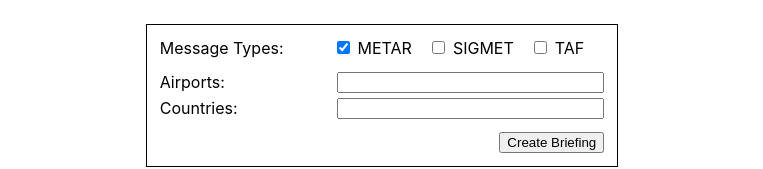
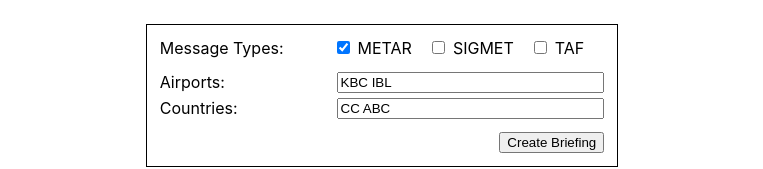
Before and after one commit to Zendo93/ibl-interview, an Angular app: page / in a window 1280 px wide. Shown: the top 169 px of the page, without its empty margins (258-1021 px from the left). Built offline with nearby package versions, Linux system fonts and the light colour scheme.

Commit message:
briefing

```diff
--- a/src/app/briefing-form/briefing-form.component.html
+++ b/src/app/briefing-form/briefing-form.component.html
@@ -5,9 +5,9 @@
           <span>Message Types:</span>
         </td>
         <td style="padding-bottom: 10px;">
-          <app-checkbox id="1" name="1" label="METAR" value="METAR" checked />
-          <app-checkbox id="2" name="2" label="SIGMET" value="SIGMET" />
-          <app-checkbox id="3" name="3" label="TAF" value="TAF" />
+          <app-checkbox (change)="setMessageType($event)" id="1" name="messageType" label="METAR" value="METAR" checked />
+          <app-checkbox (change)="setMessageType($event)" id="2" name="messageType" label="SIGMET" value="SIGMET" />
+          <app-checkbox (change)="setMessageType($event)" id="3" name="messageType" label="TAF" value="TAF" />
         </td>
       </tr>
       <tr>
@@ -15,7 +15,7 @@
           <span>Airports:</span>
         </td>
         <td>
-          <input style="width: -webkit-fill-available;" type="text" id="name" name="name" />
+          <input [(ngModel)]="airports" style="width: -webkit-fill-available;" type="text" id="airports" name="airports" />
         </td>
       </tr>
       <tr>
@@ -23,7 +23,7 @@
           <span>Countries:</span>
         </td>
         <td style="padding-bottom: 10px;">
-          <input style="width: -webkit-fill-available;" type="text" id="name" name="name" />
+          <input [(ngModel)]="countries" style="width: -webkit-fill-available;" type="text" id="countries" name="countries" />
         </td>
       </tr>
       <tr>
--- a/src/app/briefing-form/briefing-form.component.ts
+++ b/src/app/briefing-form/briefing-form.component.ts
@@ -1,13 +1,48 @@
 import { Component } from '@angular/core';
 import { CheckboxComponent } from '../checkbox/checkbox.component';
+import { Briefing } from '../model/briefing';
+import { FormsModule } from '@angular/forms';
 
 @Component({
   selector: 'app-briefing-form',
   standalone: true,
-  imports: [CheckboxComponent],
+  imports: [CheckboxComponent, FormsModule],
   templateUrl: './briefing-form.component.html',
   styleUrl: './briefing-form.component.css'
 })
 export class BriefingFormComponent {
+  model = new Briefing(["METAR"], ["KBC", "IBL"], ["CC", "ABC"]);
 
+  setMessageType(event: any) {
+    console.log(event.target.checked);
+    console.log(event.target.value);
+    this.model = event.target.checked ? new Briefing(
+        this.model.messageTypes.concat(event.target.value),
+        this.model.airports,
+        this.model.countries
+    )
+    :
+    new Briefing(
+      this.model.messageTypes.filter(messageType => messageType !== event.target.value),
+        this.model.airports,
+        this.model.countries
+    );
+    console.log(this.model);
+  }
+
+  get airports() {
+    return this.model.airports.join(' ');
+  }
+
+  set airports(value: string) {
+    this.model = new Briefing(this.model.messageTypes, value.split(' ') ,this.model.countries)
+  }
+
+  get countries() {
+    return this.model.countries.join(' ');
+  }
+
+  set countries(value: string) {
+    this.model = new Briefing(this.model.messageTypes, this.model.airports, value.split(' '))
+  }
 }
--- /dev/null
+++ b/src/app/model/briefing.ts
@@ -0,0 +1,7 @@
+export class Briefing {
+    constructor(
+        public messageTypes: string[],
+        public airports: string[],
+        public countries: string[]
+    ) {}
+}
```
